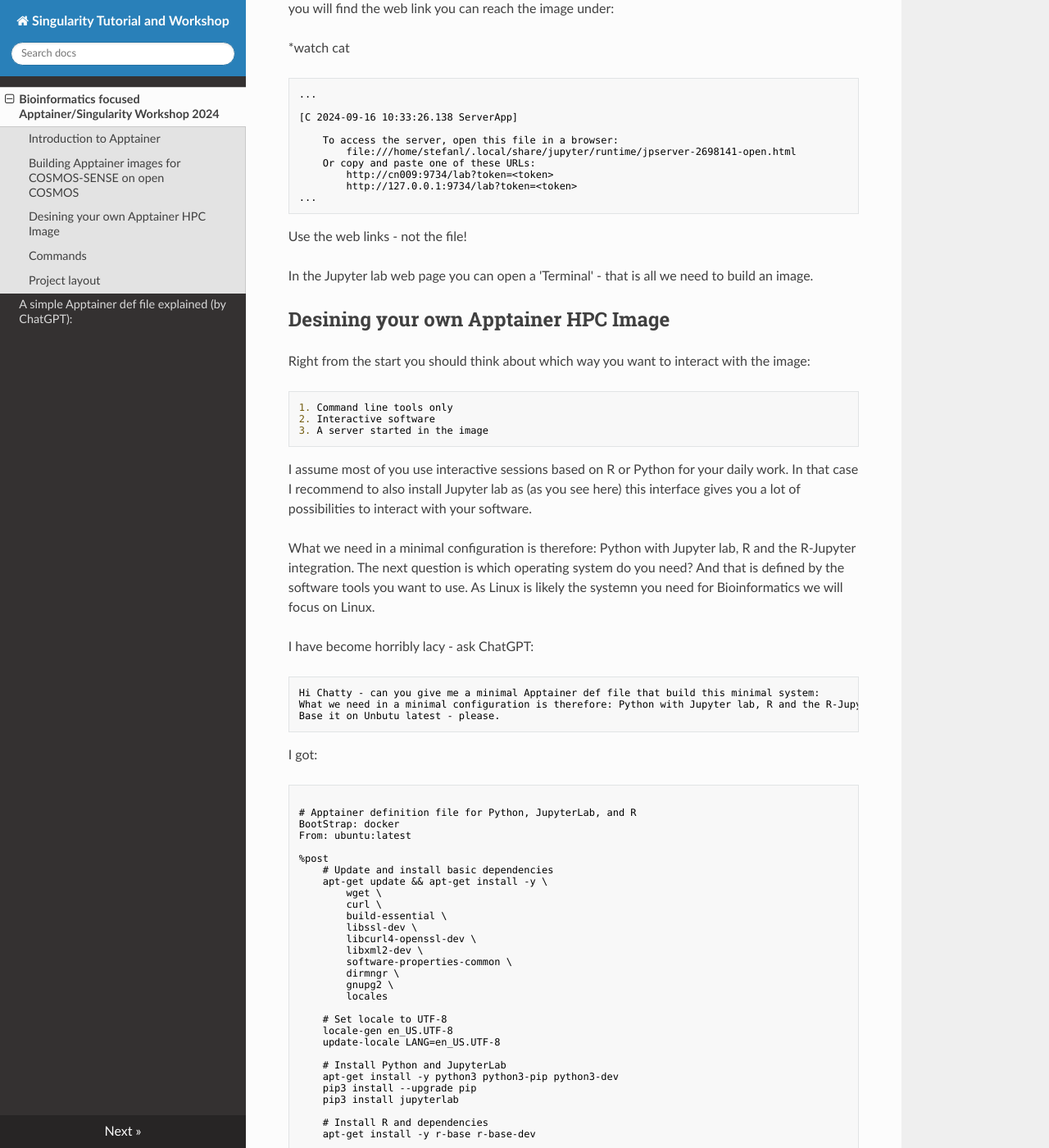
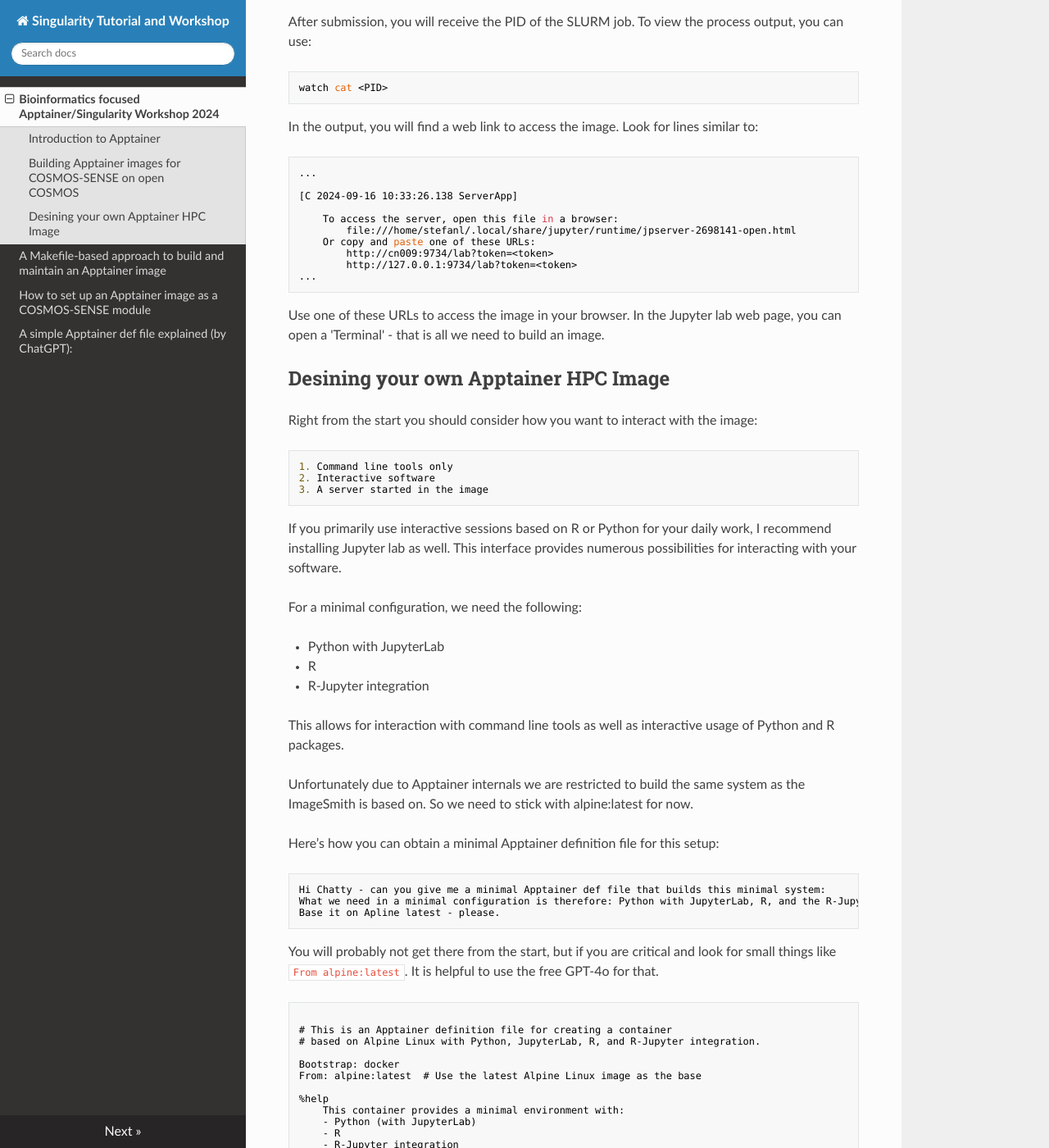
Before and after one commit to stela2502/Singularity_Tutorial, an MkDocs documentation site: the page built from docs/index.md, in a window 1280 px wide and 1400 px high, scrolled down 1297 px. Shown: the whole window at 82% size. Built offline with MkDocs 1.6.1, drawn with Linux system fonts in a browser that asks for light colours; nearby versions of some CDN libraries; some of the changed text lies outside the part shown.

Commit message:
Almost Finished?

````diff
--- /dev/null
+++ b/docs/AMakefileBasedApproach.md
@@ -0,0 +1,100 @@
+# A Makefile-based approach to build and maintain an Apptainer image
+
+My plan for this task is to create a command that streamlines the development of an Apptainer image, much like how ``cargo new <package_name> --lib`` sets up a new Rust library project.
+
+
+The goal is to establish a structure where both the Apptainer build and deployment processes are automated and easily configurable. By doing so, you can quickly update the version or even the name of your package without needing to rewrite the build configuration each time. The main focus should be on creating a robust definition file, with the initial setup of the Lua model definition and other components being a one-time effort.
+
+The ImageSmith has my implementation of that idea installed as ascript:
+
+```bash
+/opt/ImageSmith/create_new_image_builder.sh <new_directory_name>
+```
+
+This will create a folder and populate it with a Makefile, a default definition file and two scripts; ``shell.sh`` and ``run.sh``.
+
+
+## Makefile Options Explained
+
+   1. ``all``:
+    This is the default target that runs when you simply type make. It sequentially executes the clean, restart, build, and deploy targets. This option is a convenient way to manage the entire process in one go.
+
+   2. ``restart``:
+    This target handles the sandbox environment, which is used to create the image. If the sandbox directory ``$(SANDBOX_DIR)`` already exists, it replaces it's contents; otherwise, it creates a new one. The sandbox is essentially a writable container that you can modify before building the final image.
+        Key command: ``sudo apptainer build --sandbox $(SANDBOX_DIR) $(DEFINITION_FILE)``
+
+   3. ``build``:
+    This target builds the final Singularity image ``$(IMAGE_NAME)`` from the sandbox. The image is based on the sandbox. This is in theory not necessary if you update your definition file. I recommend to add all changes you apply to the sandbox to the definition file, too! But I do not always adhere to that philosophy...
+        Key command: ``sudo apptainer build $(IMAGE_NAME) $(SANDBOX_DIR)``
+
+   4. ``deploy``:
+    This target copies the final image to the specified deployment directory ``$(DEPLOY_DIR)`` and creates the Lua defintion file based on the informations in the Makefile and the Lua outline in the ``generate_module.sh`` script. This is useful for moving the image to a location where it can be accessed and used by others.
+        Key command: ``cp $(IMAGE_NAME) $(DEPLOY_DIR)``
+
+   5. ``clean``:
+    This target removes the sandbox directory and the image file. It's useful for cleaning up your workspace if you need to start fresh or if you're done with the current build.
+        Key command: ``rm -rf $(SANDBOX_DIR) $(IMAGE_NAME``
+
+
+## How to Use This Package
+
+After creating a new Apptainer image project, all scripts and the Makefile will be updated with your project name. To build a standard Bioinformatics Apptainer image, run:
+
+```bash
+make -C <new_directory_name>
+```
+
+This will create the sandbox, build the image, and stop at the deploy step. The deploy step is tailored to my development environment, and it will fail on other systems, such as when attempting to mount COSMOS-SENS on open COSMOS.
+
+To test it locally, create a mock deploy directory in your home folder:
+```bash
+mkdir -p ~/common/modules
+mkdir ~/common/software
+```
+
+Then, update the Makefile by removing my personal path /sens5_shared/. If you wish to test your module on open COSMOS, modify the SERVER_DIR to point to your local path (e.g., $HOME/common/...). Otherwise, you can copy the image and Lua definition file to the server for deployment.
+
+Finally, rerun the ``deploy`` step:
+```bash
+make deploy
+```
+
+If you have modified the SERVER_DIR in the Makefile you can now test your module:
+
+```bash
+module use ~/common/modules/
+```
+
+Afterwads you can 'run' your new Apptainer image using
+
+```bash
+module load Singularity_Workshop/1.0
+```
+
+Please do not forget to run the image on the compute nodes again:
+```text
+#!/bin/bash
+#SBATCH --ntasks-per-node 1
+#SBATCH -N 1
+#SBATCH -t 08:00:00
+#SBATCH -A lu2024-7-5
+#SBATCH -J start_Si
+#SBATCH -o start_Si.%j.out
+#SBATCH -e start_Si.%j.err
+
+ml <your module name>/1.0
+
+exit 0
+```
+
+In case you have kept the SERVER_DIR as it was you now can create the path's on COSMOS-SENS and copy the image and the Lua definition file to the respective positions on the server.
+
+You can also start your apptainer image directly on open COSMOS using
+```bash
+apptainer run <your new package>_v1,0.sif
+```
+But do not forget to run that on the compute nodes, too.
+
+
+
+Thank you for participating in this workshop! I hope you found it useful, and I appreciate your involvement.
--- /dev/null
+++ b/docs/HowToSetUpAModule.md
@@ -0,0 +1,70 @@
+# How to set up an Apptainer image as a COSMOS-SENSE module
+
+We have a shared folder in COSMOS-SENS
+``/scale/gr01/shared/common/``
+where we have set up a mosules and software folder.
+The modules installed there can be loaded into the module sytem by issuing
+
+```bash
+module use /scale/gr01/shared/common/modules
+```
+
+Afterwards all modules that were created by us are available using the normal
+
+```bash
+module spider module_name
+module load module_name/version
+```
+
+To register a module you need to create the same folder in both the modules and software folder.
+Software will be installed into a ``software/<version>/`` directory whereas the lua definition of the software will reside in ``modules/<version>.lua``.
+
+I am no master of modules and can only help you a litlle here.
+
+A typical module definition file can look like that:
+
+```text
+
+help([[This module is an example Singularity Image prowiding
+       a 'naked' Python Jupyter Lab interface to both Python and R ]])
+
+local version = 1.0
+local base = pathJoin("/scale/gr01/shared/common/software/Singularity_Workshop/1.0")
+
+
+-- this happens at load
+execute{cmd="singularity run -B/scale,/sw ".. base.. "/Singularity_Workshop_v1.0.sif", modeA={"load"} }
+
+
+-- this happens at unload
+-- nothing here
+
+whatis("Name         : Singularity_Workshop singularity image")
+whatis("Version      : Singularity_Workshop 1.0)
+whatis("Category     : Image")
+whatis("Description  : Singularity image providing Python and R and a jupyter lab")
+whatis("Installed on : 17.09.2024 ")
+whatis("Modified on  : --- ")
+whatis("Installed by : Stefan Lang")
+
+family("images")
+
+-- these I normally let in here for help if I need something else
+-- Change Module Path
+--local mroot = os.getenv("MODULEPATH_ROOT")
+--local mdir = pathJoin(mroot,"Compiler/anaconda",version)
+--prepend_path("MODULEPATH",mdir)
+--
+
+```
+
+This module file already defines what we need to do with the image - right?
+We need to copy the image to
+```
+/scale/gr01/shared/common/software/Singularity_Workshop/1.0/Singularity_Workshop_v1.0.sif
+```
+
+
+Of cause that same name will not be available for all of you as you can not access the same folders on our shared due to user rights restrictions.
+
+To make this all easier to use I have switched from running the commands on the terminal to [a Makefile based approach](AMakefileBasedApproach.md).
--- a/docs/index.md
+++ b/docs/index.md
@@ -6,20 +6,23 @@ Apptainer (formerly known as Singularity) is a powerful containerization tool ta
 
 Containers encapsulate software environments, including libraries, dependencies, and the application itself, ensuring reproducibility and ease of deployment. This is especially valuable in bioinformatics, where software dependencies can be complex and challenging to manage.
 
-
-Even so Apptainer is available for all major operating systems the installation on Windows and Mac is not as straight forward as on a (pure) Linux system. Therefore we will run this course from within an Apptainer image. The imagge can be installed on any Apptainer capable system and allows to build an image as a normal user.
+Although Apptainer is available for all major operating systems, the installation process on Windows and Mac is not as straightforward as on a pure Linux system. Therefore, we will run this course using an Apptainer image. This image can be installed on any system that supports Apptainer and allows you to build an image as a regular user.
 
 ## Building Apptainer images for COSMOS-SENSE on open COSMOS
 
-For this workshop we will use the open COSMOS system to build our Apptainer images.
-For that you need ([to download](https://www.cendio.com/thinlinc/download/)) Thinlink and log into open COSMOS at cosmos-dt.lunarc.lu.se.
+For this workshop, we will use the open COSMOS system to build our Apptainer images.
+To do this, you'll need to [download](https://www.cendio.com/thinlinc/download/)) Thinlink and log into open COSMOS at cosmos-dt.lunarc.lu.se.
 
-The module can be loaded using
+You can load the necessary module with the following command:
 
-* module load ImageSmith/1.0
+```bash
+module load ImageSmith/1.0
+```
 
-But as we are responsible Bioinformaticians we will not start the image like that, but run it on the compute nodes instead:
+However, as responsible bioinformaticians, we will not run the image directly on our frontend systems. Instead, we will execute it on the compute nodes:
 
+
+To do this, copy the following into a file named ``RunImageSmith.sbatch``:
 ```text
 #!/bin/bash
 #SBATCH --ntasks-per-node 1
@@ -35,16 +38,18 @@ ml ImageSmith/1.0
 exit 0
 ```
 
-Copy this into a file called ``RunImageSmith.sbatch`` and start the system with
-*sbatch RunImageSmith.sbatch
+Then start the image with:
+```bash
+sbatch RunImageSmith.sbatch
+```
 
-But I am sure that is clear to all of you!
+After submission, you will receive the PID of the SLURM job. To view the process output, you can use:
 
-You will get the PID of the slurm job when the submission is finished. In the stdout of the process you will find the web link you can reach the image under:
-
-*watch cat *<PID>*
-
-```text
+```bash
+watch cat <PID>
+```
+In the output, you will find a web link to access the image. Look for lines similar to:
+```bash
 ...
 
 [C 2024-09-16 10:33:26.138 ServerApp]
@@ -57,95 +62,98 @@ You will get the PID of the slurm job when the submission is finished. In the st
 ...
 ```
 
-Use the web links - not the file!
-
-In the Jupyter lab web page you can open a 'Terminal' - that is all we need to build an image.
+Use one of these URLs to access the image in your browser.
+In the Jupyter lab web page, you can open a 'Terminal' - that is all we need to build an image.
 
 
 ## Desining your own Apptainer HPC Image
 
-Right from the start you should think about which way you want to interact with the image:
+Right from the start you should consider how you want to interact with the image:
 
     1. Command line tools only
     2. Interactive software
     3. A server started in the image
 
-I assume most of you use interactive sessions based on R or Python for your daily work.
-In that case I recommend to also install Jupyter lab as (as you see here) this interface gives you a lot of possibilities to interact with your software.
+If you primarily use interactive sessions based on R or Python for your daily work,
+I recommend installing Jupyter lab as well. This interface provides numerous possibilities for interacting with your software.
 
-What we need in a minimal configuration is therefore: Python with Jupyter lab, R and the R-Jupyter integration.
-The next question is which operating system do you need? And that is defined by the software tools you want to use.
-As Linux is likely the systemn you need for Bioinformatics we will focus on Linux.
+For a minimal configuration, we need the following:
 
-I have become horribly lacy - ask ChatGPT:
+- Python with JupyterLab
+- R
+- R-Jupyter integration
+
+This allows for interaction with command line tools as well as interactive usage of Python and R packages.
+
+Unfortunately due to Apptainer internals we are restricted to build the same system as the ImageSmith is based on. So we need to stick with alpine:latest for now.
+
+Here’s how you can obtain a minimal Apptainer definition file for this setup:
 
 ```text
-Hi Chatty - can you give me a minimal Apptainer def file that build this minimal system:
-What we need in a minimal configuration is therefore: Python with Jupyter lab, R and the R-Jupyter integration.
-Base it on Unbutu latest - please.
+Hi Chatty - can you give me a minimal Apptainer def file that builds this minimal system:
+What we need in a minimal configuration is therefore: Python with JupyterLab, R, and the R-Jupyter integration.
+Base it on Apline latest - please.
 ```
 
-I got:
+You will probably not get there from the start, but if you are critical and look for small things like ``From alpine:latest``. It is helpful to use the free GPT-4o for that.
+
 
 ```text
 
-# Apptainer definition file for Python, JupyterLab, and R
-BootStrap: docker
-From: ubuntu:latest
+# This is an Apptainer definition file for creating a container
+# based on Alpine Linux with Python, JupyterLab, R, and R-Jupyter integration.
+
+Bootstrap: docker
+From: alpine:latest  # Use the latest Alpine Linux image as the base
+
+%help
+    This container provides a minimal environment with:
+    - Python (with JupyterLab)
+    - R
+    - R-Jupyter integration
+    Based on Alpine Linux.
 
 %post
-    # Update and install basic dependencies
-    apt-get update && apt-get install -y \
-        wget \
-        curl \
-        build-essential \
-        libssl-dev \
-        libcurl4-openssl-dev \
-        libxml2-dev \
-        software-properties-common \
-        dirmngr \
-        gnupg2 \
-        locales
+    # Update the package index and install essential packages
+    apk update
 
-    # Set locale to UTF-8
-    locale-gen en_US.UTF-8
-    update-locale LANG=en_US.UTF-8
+    # Install build tools and libraries required for Python and R
+    apk add --no-cache bash \
+        build-base \
+        zeromq-dev \
+        libffi-dev \
+        musl-dev \
+        openblas-dev \
+        R \
+        R-dev \
+        R-doc \
+        python3 \
+        py3-pip \
+        python3-dev \
+        py3-setuptools \
+        py3-wheel
 
-    # Install Python and JupyterLab
-    apt-get install -y python3 python3-pip python3-dev
-    pip3 install --upgrade pip
-    pip3 install jupyterlab
+    # Allow pip to modify system-wide packages
+    export PIP_BREAK_SYSTEM_PACKAGES=1
 
-    # Install R and dependencies
-    apt-get install -y r-base r-base-dev
+    # Install JupyterLab using pip
+    pip3 install --no-cache-dir jupyterlab
 
-    # Install R-Jupyter integration (IRKernel)
-    R -e "install.packages('IRkernel', repos='https://cloud.r-project.org/')"
-    R -e "IRkernel::installspec(user = FALSE)"  # Register R kernel with Jupyter
+    # Install R packages for Jupyter integration
+    R -e "install.packages(c('IRkernel', 'IRdisplay'), repos='https://cloud.r-project.org/')"
 
-    # Clean up
-    apt-get clean
-    rm -rf /var/lib/apt/lists/*
+    # Set up IRkernel to make R available as a Jupyter kernel
+    R -e "IRkernel::installspec(user = FALSE)"
 
 %environment
-    # Set environment variables
-    export LC_ALL=C.UTF-8
-    export LANG=C.UTF-8
-    export PYTHONNOUSERSITE="true"
+    # Ensure /usr/local/bin is in the PATH so JupyterLab can be found
+    export PATH="/usr/local/bin:$PATH"
+    # if you want to install more python packages in the sandbox:
+    export PIP_BREAK_SYSTEM_PACKAGES=1
 
 %runscript
-    # Default command to run when the container starts
-    jupyter lab --no-browser --ip=0.0.0.0 --allow-root
-
-%labels
-    Maintainer ChatGPT
-    Version 1.0
-
-%help
-    This Apptainer container includes:
-    - Python with JupyterLab
-    - R with Jupyter integration (IRKernel)
-    - Based on Ubuntu latest
+    # By default, run JupyterLab when the container starts
+    jupyter lab --port 9734 --ip=0.0.0.0 --allow-root --no-browser
 
 ```
 
@@ -154,27 +162,25 @@ Let's go back to the ImageSmith - create a new directory:
 ```sh
 mkdir mkdir Singularity_Workshop
 cd Singularity_Workshop
-vi Singullarity_Workshop.def
 ```
 
-Highlight the definition file above and paste it into your vi editor using the middle mouse button.
-Close the vim editor using ":x".
+Jupyter lab also has an option to create a new folder: in the upper left corner the third icon in the second row.
 
-Great we have our forst definition of a Apptainer image. But before we build it - [let's look into the definition file, what does all of that do](./InDetailDefFile.md)?
+To create the definition file you can cd into the created folder or use Jupyter lab to navigate into that folder. On the command line only the vi editor is installed:
+
+```bash
+vi Singularity_Workshop.def
+```
+Paste the copied text with the middle mouse button and close a and save the vi session with ``:x``.
+
+Using the Jupyter lab interface you can also create a new file in the folder using the large plus sign benethe the create folder icon. You can the select Other -> Text file copy in the text and save as  "Singularity_Workshop.def".
 
 
+Great we have our first definition of a Apptainer image. Let's build that:
+```bash
+apptainer build --sandbox Singularity_Workshop Singularity_Workshop.def
+```
 
+That is the bare bone of image creation.
 
-## Commands
-
-* `mkdocs new [dir-name]` - Create a new project.
-* `mkdocs serve` - Start the live-reloading docs server.
-* `mkdocs build` - Build the documentation site.
-* `mkdocs -h` - Print help message and exit.
-
-## Project layout
-
-    mkdocs.yml    # The configuration file.
-    docs/
-        index.md  # The documentation homepage.
-        ...       # Other markdown pages, images and other files.
+But [how do we add this Apptainer image as a COSMOS-SENSE module](HowToSetUpAModule.md)?
````
